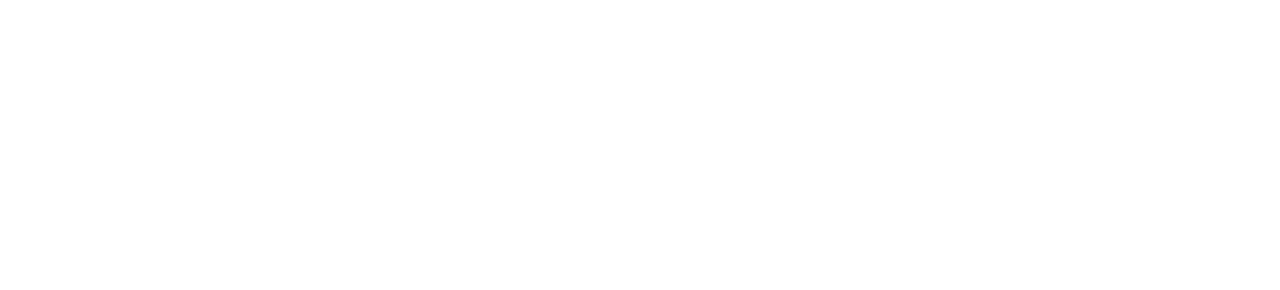
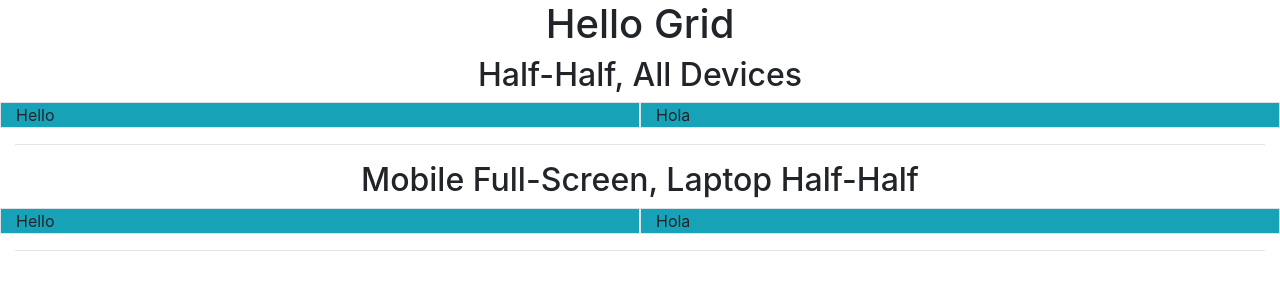
Before and after one commit to DanielACummings/Bootstrap-Smiley, a plain HTML site: page index.html in a window 1280 px wide. Drawn offline with nearby package versions, Linux system fonts and the light colour scheme.

Commit message:
add 1st & 2nd hello groups

```diff
--- a/index.html
+++ b/index.html
@@ -4,8 +4,51 @@
     <meta charset="UTF-8" />
     <meta name="viewport" content="width=device-width, initial-scale=1.0" />
     <meta http-equiv="X-UA-Compatible" content="ie=edge" />
-    <link rel="stylesheet" href="" />
-    <title>Document</title>
+    <link
+      rel="stylesheet"
+      href="https://stackpath.bootstrapcdn.com/bootstrap/4.3.1/css/bootstrap.min.css"
+      integrity="sha384-ggOyR0iXCbMQv3Xipma34MD+dH/1fQ784/j6cY/iJTQUOhcWr7x9JvoRxT2MZw1T"
+      crossorigin="anonymous"
+    />
+    <link rel="stylesheet" href="style.css" />
+    <title>Hello Around the World!</title>
   </head>
-  <body></body>
+  <body>
+    <div class="container-fluid">
+      <!-- Header -->
+      <div class="row">
+        <div class="col-12 text-center">
+          <h1>Hello Grid</h1>
+        </div>
+      </div>
+      <div class="row text-center">
+        <div class="col-12"><h2>Half-Half, All Devices</h2></div>
+      </div>
+      <!-- first hello group -->
+      <div class="row">
+        <div class="col-6 border bg-info">Hello</div>
+        <div class="col-6 border bg-info">Hola</div>
+      </div>
+      <div class="row">
+        <div class="col-12">
+          <hr />
+        </div>
+      </div>
+      <!-- second hello group -->
+      <div class="row text-center">
+        <div class="col-12"><h2>Mobile Full-Screen, Laptop Half-Half</h2></div>
+      </div>
+      <div class="row">
+        <div class="col-6 border bg-info">Hello</div>
+        <div class="col-6 border bg-info">Hola</div>
+      </div>
+      <div class="row">
+        <div class="col-12">
+          <hr />
+        </div>
+      </div>
+      <!-- third hello group -->
+      <div class="row text-center"><h2></h2></div>
+    </div>
+  </body>
 </html>
```
